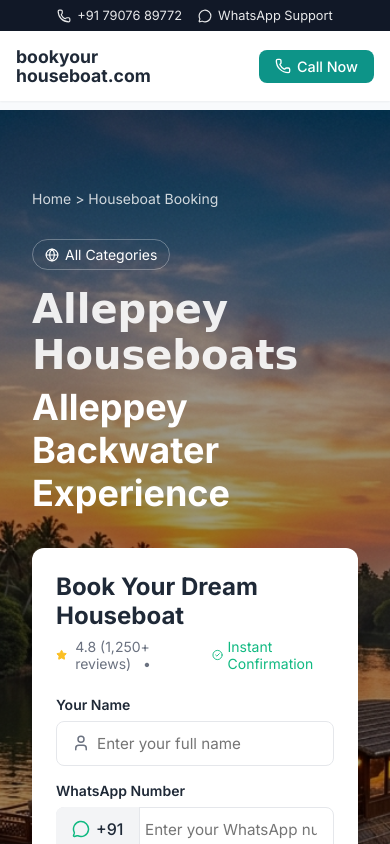
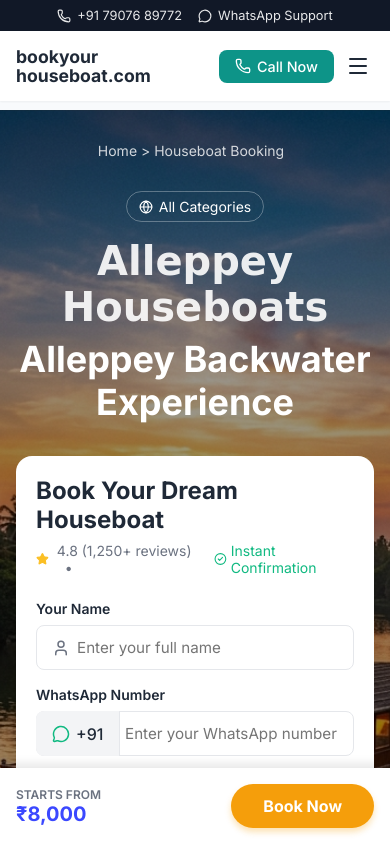
Before and after one commit to levinkurian00/houseboat-booking-app, a React (Vite) app: page / in a window 390 px wide. Shown: the top 844 px of the page. Built offline with nearby package versions, Linux system fonts and the light colour scheme.

Commit message:
Implement mobile-first UI enhancements

```diff
--- a/src/App.jsx
+++ b/src/App.jsx
@@ -1,6 +1,7 @@
 import React, { useState } from 'react';
-import { motion } from 'framer-motion';
+import { motion, AnimatePresence } from 'framer-motion';
 import {
+  Menu,
   Phone,
   MessageCircle,
   ShieldCheck,
@@ -37,6 +38,7 @@ function App() {
   });
 
   const [openFaq, setOpenFaq] = useState(0);
+  const [isMobileMenuOpen, setIsMobileMenuOpen] = useState(false);
 
   const toggleFaq = (index) => {
     setOpenFaq(openFaq === index ? null : index);
@@ -246,9 +248,47 @@ Please share availability and details.`;
           <div className="header-actions">
             <a href="#" className="btn-outline"><MessageSquare size={16} /> Get Quote</a>
             <a href="tel:+917907689772" className="btn-solid"><Phone size={16} /> Call Now</a>
+            <button className="mobile-menu-btn" onClick={() => setIsMobileMenuOpen(true)}>
+              <Menu size={24} />
+            </button>
           </div>
         </header>
       </motion.div>
+
+      <AnimatePresence>
+        {isMobileMenuOpen && (
+          <motion.div
+            className="mobile-menu-overlay"
+            initial={{ opacity: 0 }}
+            animate={{ opacity: 1 }}
+            exit={{ opacity: 0 }}
+            onClick={() => setIsMobileMenuOpen(false)}
+          >
+            <motion.div
+              className="mobile-menu-content"
+              initial={{ x: '100%' }}
+              animate={{ x: 0 }}
+              exit={{ x: '100%' }}
+              transition={{ type: 'tween', duration: 0.3 }}
+              onClick={e => e.stopPropagation()}
+            >
+              <div className="mobile-menu-header">
+                <span className="mobile-menu-title">Menu</span>
+                <button className="mobile-menu-close" onClick={() => setIsMobileMenuOpen(false)}>
+                  <X size={24} />
+                </button>
+              </div>
+              <div className="mobile-menu-links">
+                <a href="#" onClick={(e) => { e.preventDefault(); handleCategorySelect('Deluxe Houseboat'); setIsMobileMenuOpen(false); }}>Deluxe Houseboats</a>
+                <a href="#" onClick={(e) => { e.preventDefault(); handleCategorySelect('Premium Houseboat'); setIsMobileMenuOpen(false); }}>Premium Houseboats</a>
+                <a href="#" onClick={(e) => { e.preventDefault(); handleCategorySelect('Luxury Houseboat'); setIsMobileMenuOpen(false); }}>Luxury Houseboats</a>
+                <a href="#" onClick={(e) => { e.preventDefault(); setIsMobileMenuOpen(false); }}>Travel Guide</a>
+                <a href="#" onClick={(e) => { e.preventDefault(); setIsMobileMenuOpen(false); }}>Contact Us</a>
+              </div>
+            </motion.div>
+          </motion.div>
+        )}
+      </AnimatePresence>
 
       <div className="app-content">
         {/* Hero Section */}
@@ -492,6 +532,7 @@ Please share availability and details.`;
               transition={{ duration: 0.8, delay: 0.2 }}
               viewport={{ once: true }}
             >
+              <div className="mobile-swipe-hint">← Swipe to compare →</div>
               <table className="comparison-table">
                 <thead>
                   <tr>
@@ -662,6 +703,22 @@ Please share availability and details.`;
           </div>
         </div>
       </footer>
+
+      {/* Sticky Bottom CTA for Mobile */}
+      <div className="mobile-sticky-cta">
+        <div className="mobile-cta-price">
+          <span className="cta-label">Starts from</span>
+          <span className="cta-amount">₹8,000</span>
+        </div>
+        <button
+          className="mobile-cta-btn"
+          onClick={() => {
+            document.getElementById('booking-form')?.scrollIntoView({ behavior: 'smooth', block: 'center' });
+          }}
+        >
+          Book Now
+        </button>
+      </div>
     </div>
   );
 }
--- a/src/index.css
+++ b/src/index.css
@@ -1039,3 +1039,210 @@ body {
 .footer-legal a:hover {
   color: var(--white);
 }
+
+/* =========================================
+   Mobile-First UI Enhancements
+   ========================================= */
+
+/* Mobile Menu Button */
+.mobile-menu-btn {
+  display: none;
+  background: none;
+  border: none;
+  color: var(--text-dark);
+  cursor: pointer;
+  padding: 0.25rem;
+}
+
+@media (max-width: 768px) {
+  .mobile-menu-btn {
+    display: flex;
+    align-items: center;
+    justify-content: center;
+  }
+}
+
+/* Mobile Menu Overlay */
+.mobile-menu-overlay {
+  position: fixed;
+  top: 0;
+  left: 0;
+  width: 100vw;
+  height: 100vh;
+  background-color: rgba(0, 0, 0, 0.5);
+  z-index: 200;
+  display: flex;
+  justify-content: flex-end;
+}
+
+.mobile-menu-content {
+  width: 80%;
+  max-width: 320px;
+  height: 100%;
+  background-color: var(--white);
+  box-shadow: -4px 0 15px rgba(0, 0, 0, 0.1);
+  display: flex;
+  flex-direction: column;
+}
+
+.mobile-menu-header {
+  display: flex;
+  justify-content: space-between;
+  align-items: center;
+  padding: 1.5rem;
+  border-bottom: 1px solid var(--border);
+}
+
+.mobile-menu-title {
+  font-size: 1.25rem;
+  font-weight: 700;
+  color: var(--text-dark);
+}
+
+.mobile-menu-close {
+  background: none;
+  border: none;
+  color: var(--text-muted);
+  cursor: pointer;
+}
+
+.mobile-menu-links {
+  display: flex;
+  flex-direction: column;
+  padding: 1rem 0;
+}
+
+.mobile-menu-links a {
+  padding: 1rem 1.5rem;
+  font-size: 1.1rem;
+  color: var(--text-dark);
+  text-decoration: none;
+  font-weight: 500;
+  border-bottom: 1px solid #f1f5f9;
+}
+
+.mobile-menu-links a:active {
+  background-color: #f8fafc;
+}
+
+/* Sticky Bottom CTA */
+.mobile-sticky-cta {
+  display: none;
+  position: fixed;
+  bottom: 0;
+  left: 0;
+  width: 100%;
+  background-color: var(--white);
+  box-shadow: 0 -4px 10px rgba(0, 0, 0, 0.1);
+  padding: 1rem;
+  z-index: 150;
+  align-items: center;
+  justify-content: space-between;
+}
+
+@media (max-width: 768px) {
+  .mobile-sticky-cta {
+    display: flex;
+  }
+
+  .app-footer {
+    padding-bottom: 6rem; /* Make room for sticky CTA */
+  }
+}
+
+.mobile-cta-price {
+  display: flex;
+  flex-direction: column;
+}
+
+.cta-label {
+  font-size: 0.75rem;
+  color: var(--text-muted);
+  text-transform: uppercase;
+  font-weight: 600;
+}
+
+.cta-amount {
+  font-size: 1.25rem;
+  font-weight: 700;
+  color: var(--primary);
+}
+
+.mobile-cta-btn {
+  background-color: var(--accent);
+  color: var(--white);
+  border: none;
+  padding: 0.75rem 2rem;
+  border-radius: 9999px;
+  font-weight: 700;
+  font-size: 1rem;
+  box-shadow: 0 4px 6px rgba(245, 158, 11, 0.3);
+}
+
+/* Hero Mobile Polish */
+@media (max-width: 768px) {
+  .hero-container {
+    padding: 2rem 1rem;
+  }
+  .hero-content {
+    text-align: center;
+  }
+  .breadcrumbs {
+    justify-content: center;
+  }
+  .booking-form-card {
+    border-radius: var(--radius-xl);
+    max-width: 100%;
+  }
+  .form-body {
+    padding: 1.25rem;
+  }
+  .form-row {
+    grid-template-columns: 1fr;
+    gap: 0;
+  }
+}
+
+/* Comparison Table Mobile Hint */
+.mobile-swipe-hint {
+  display: none;
+  text-align: center;
+  font-size: 0.85rem;
+  color: var(--text-muted);
+  margin-bottom: 0.5rem;
+  animation: pulse 2s infinite;
+}
+
+@media (max-width: 768px) {
+  .mobile-swipe-hint {
+    display: block;
+  }
+}
+
+@keyframes pulse {
+  0%, 100% { opacity: 0.6; }
+  50% { opacity: 1; }
+}
+
+/* Footer Mobile Alignment */
+@media (max-width: 768px) {
+  .footer-grid {
+    text-align: center;
+  }
+  .footer-logo {
+    align-items: center;
+  }
+  .footer-socials {
+    justify-content: center;
+  }
+  .footer-contact li {
+    flex-direction: column;
+    align-items: center;
+    gap: 0.25rem;
+  }
+  .footer-bottom {
+    flex-direction: column;
+    text-align: center;
+    padding-bottom: 2rem;
+  }
+}
```
